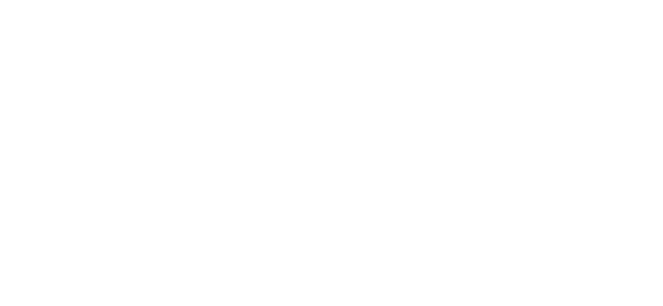
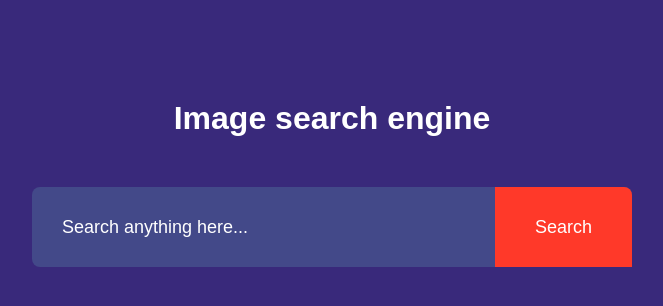
Before and after one commit to Gopi2923/Image-Search, a plain HTML site: page index.html in a window 1280 px wide. Shown: the whole page, without its empty margins (308-971 px from the left). Drawn offline with Linux system fonts and the light colour scheme.

Commit message:
Added search input and styles.

```diff
--- a/index.html
+++ b/index.html
@@ -3,9 +3,18 @@
 <head>
     <meta charset="UTF-8">
     <meta name="viewport" content="width=device-width, initial-scale=1.0">
-    <title>Document</title>
+    <title>Image Search Engine</title>
+    <link rel="stylesheet" href="style.css">
 </head>
 <body>
+    <h1>Image search engine</h1>
+    <form id="search-form">
+        <input type="text" name="" id="search-box" placeholder="Search anything here...">
+        <button>Search</button>
+    </form>
+    <div id="search-result">
 
+    </div>
+    <button id="show-more-btn">Show more</button>
 </body>
 </html>
--- a/style.css
+++ b/style.css
@@ -0,0 +1,61 @@
+* {
+    margin: 0;
+    padding: 0;
+    font-family: 'Poppins', sans-serif;
+    box-sizing: border-box;
+}
+body {
+    background: #39297b;
+    color: #fff;
+}
+h1 {
+    text-align: center;
+    margin: 100px auto 50px;
+    font-weight: 600;
+}
+form {
+    width: 90%;
+    max-width: 600px;
+    margin: auto;
+    height: 80px;
+    background: #434989;
+    display: flex;
+    align-items: center;
+    border-radius: 8px;
+}
+form input {
+    flex: 1;
+    height: 100%;
+    border: 0;
+    outline: 0;
+    background: transparent;
+    color: #fff;
+    font-size: 18px;
+    padding: 0 30px;
+}
+form button {
+    padding: 0 40px;
+    height: 100%;
+    background: #ff3929;
+    color: #fff;
+    font-size: 18px;
+    border: 0;
+    outline: 0;
+    border-top-right-radius: 8px;
+    cursor: pointer;
+}
+::placeholder {
+    color: #fff;
+    font-size: 18px;
+}
+#show-more-btn {
+    background: #ff3929;
+    color: #fff;
+    border: 0;
+    outline: 0;
+    padding: 10px 20px;
+    border-radius: 4px;
+    margin: 10px auto 100px;
+    cursor: pointer;
+    display: none;
+}
```
Also changed, not shown: script.js (added).
